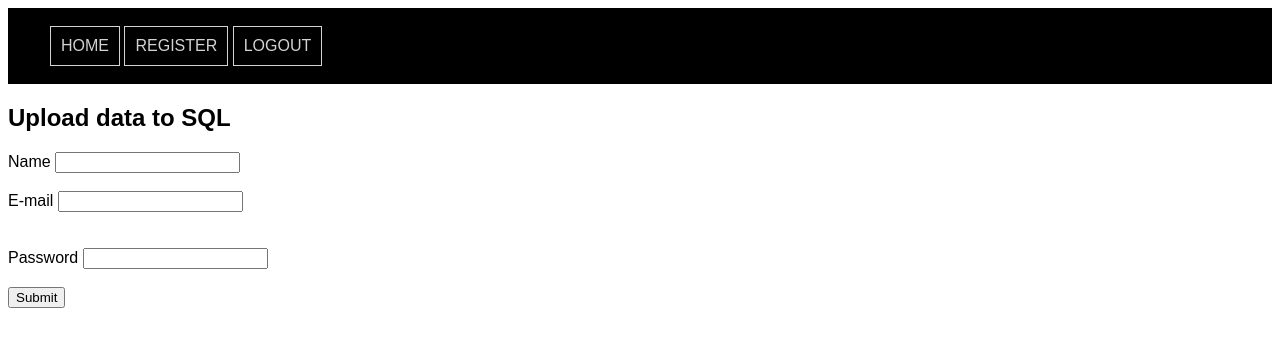
After one commit to nmr71190/Causes, a PHP site: page /reg.php in a window 1280 px wide. The commit adds this page. Shown: the top 347 px of the page. Run offline with PHP 8.4, Linux system fonts and the light colour scheme.

Commit message:
initial commit

```diff
--- a/css/style.css
+++ b/css/style.css
@@ -1,6 +1,6 @@
 body{
 	background: url(../images/sal1.jpg);
-	background-position:top center ;
+	background-position:bottom center ;
 	background-size: cover;
 	background-repeat: no-repeat;
 }
--- a/gallery.html
+++ b/gallery.html
@@ -101,7 +101,7 @@
 
     <h1>Salvation Army Disaster Relief</h1>
 
-    <p>Disaster Relief Services
+Disaster Relief Services
 While each disaster creates its own unique circumstances and special needs, Salvation Army disaster relief efforts focus on seven core services. These services may be modified based on the magnitude of the disaster and adapted to meet the specific needs of individual survivors.
 <br>
 <br>
@@ -144,7 +144,7 @@ The Salvation Army is one of the nation’s leaders in responsibly collecting, s
 Recovery-
 <br>
 <br>
-The Salvation Army supports long-term disaster recovery operations with flexible programming that is adaptable to the unique needs of individual communities</p>
+The Salvation Army supports long-term disaster recovery operations with flexible programming that is adaptable to the unique needs of individual communities
   </div>
 </body>
 </html>
--- /dev/null
+++ b/nav.php
@@ -0,0 +1,7 @@
+<nav>
+	<ul>
+		<li><a href="login.php">HOME</a></li>
+		<li><a href="reg.php">REGISTER</a></li>
+		<li><a href="logout.php">LOGOUT</a></li>
+	</ul>
+</nav>
--- /dev/null
+++ b/reg.php
@@ -0,0 +1,57 @@
+<?php session_start(); ?>
+<!doctype html>
+<html>
+<head>
+	<meta charset="utf-8">
+	<title>Document</title>
+	<link rel="stylesheet" href="style.css">
+	<style>
+		*{
+			font-family: sans-serif;
+		}
+	</style>
+</head>
+<body>
+<?php require_once "nav.php"; ?>
+<h2>Upload data to SQL</h2>
+<form method="post" action="reg.php">
+<label>Name
+	<input type="text" name="name" required><br>
+</label>
+<br>
+<label>E-mail
+	<input type="email" name="email" required><br>
+</label>
+<br>
+<br>
+<label>Password
+	<input type="password" name="pw" required><br>
+</label>
+<br>
+<input type="submit" name="submit" value="Submit">
+</form>
+<?php
+if(isset($_POST['submit'])){
+	$name= $_POST['name'];
+	$email= $_POST['email'];
+	$pw= $_POST['pw'];
+
+	$connection= mysqli_connect("localhost","root","","reg");
+
+	$query= "INSERT INTO capture (`uid`, `time`, `name`, `email` , `pw`)
+	VALUES (NULL, NULL, '$name','$email','$pw');";
+
+	if($connection){
+		echo "new record created";
+	}else{
+		echo $connection->error;
+	}
+
+	mysqli_query($connection, $query);
+
+	mysqli_close($connection);
+}
+
+?>
+</body>
+</html>
--- /dev/null
+++ b/style.css
@@ -0,0 +1,19 @@
+nav{
+	background-color: black;
+	padding: 2px;
+}
+
+nav ul{
+	list-style: none;
+}
+
+nav ul li{
+	display: inline-block;
+	padding: 10px;
+	border:1px lightgray solid;
+}
+
+nav a, nav a:visited {
+	color: lightgray;
+	text-decoration: none;
+}
```
Also changed, not shown: about.html (+3 -7 lines), index.html (+20 -21 lines), login.php (added, +82 -0 lines), logout.php (added, +7 -0 lines), profile.php (added, +26 -0 lines).
